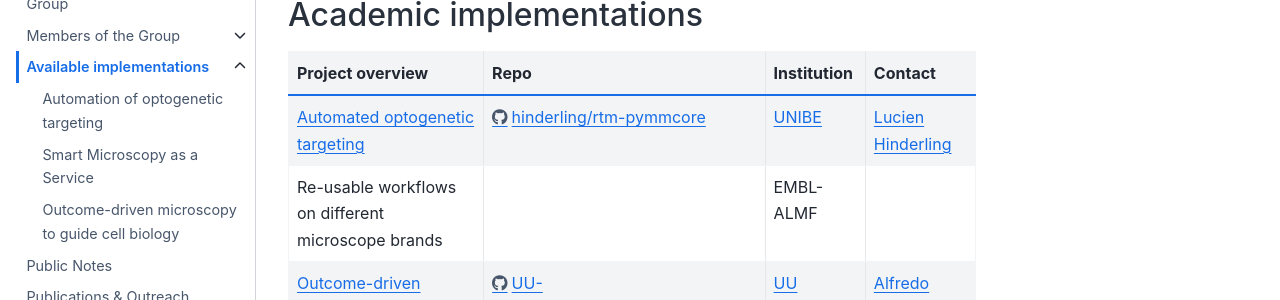
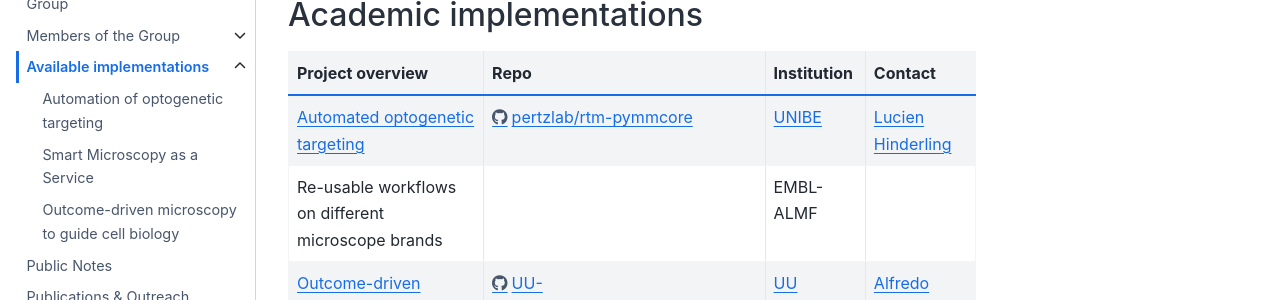
Before and after one commit to SmartMicroscopy/smartmicroscopy.github.io, a Jupyter Book: the page built from implementations.md, in a window 1280 px wide and 900 px high. Shown: the part 369-669 px from the top of the window. Built offline with Jupyter Book 1.0.4 settings and Sphinx 7.4.7 and the Sphinx Book theme 1.1.4, drawn with Linux system fonts in a browser that asks for light colours; some of the changed lines change nothing that is shown.

Commit message:
updated link

```diff
--- a/implementations.md
+++ b/implementations.md
@@ -20,7 +20,7 @@
   - Institution
   - Contact
 * - [Automated optogenetic targeting](./implementations/academic/unibe.md)
-  - https://github.com/hinderling/rtm-pymmcore
+  - https://github.com/pertzlab/rtm-pymmcore
   - [UNIBE](https://www.izb.unibe.ch/research/prof_dr_olivier_pertz/index_eng.html)
   - [Lucien Hinderling](mailto:lucien.hinderling@unibe.ch)
 * - Re-usable workflows on different microscope brands
```
